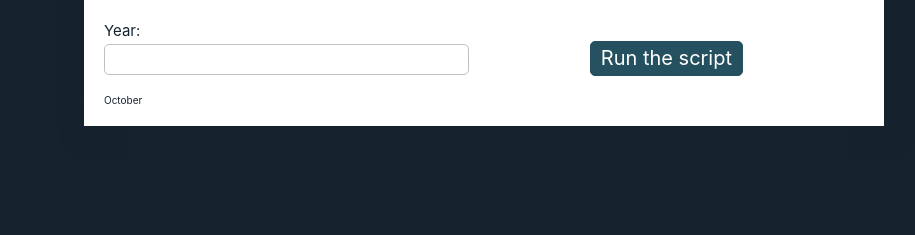
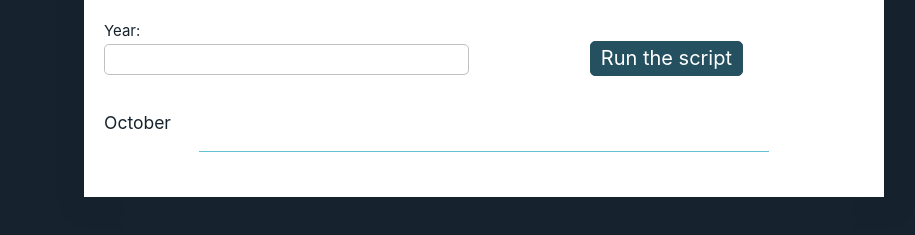
Before and after one commit to RobinMarien/js-complete-course, a website: page 04-dates/05-get-spooky-fridays/index.html in a window 1280 px wide. Both pictures are taken after a click on the button "Run the script". Shown: the part 251-486 px from the top of the page, without its empty margins (156-1071 px from the left). Drawn offline with Linux system fonts and the light colour scheme.

Commit message:
finished 04-05

```diff
--- a/04-dates/05-get-spooky-fridays/index.html
+++ b/04-dates/05-get-spooky-fridays/index.html
@@ -39,11 +39,10 @@
                             <button type="button" id="run">Run the script</button>
                         </div>
                     </form>
-                    <div id="answer">
-
-                    </div>
                 </section>
-
+                <section class="explain">
+                    <p id="answer"></p>
+                </section>
             </div>
         </div>
 
--- a/04-dates/05-get-spooky-fridays/script.js
+++ b/04-dates/05-get-spooky-fridays/script.js
@@ -37,7 +37,7 @@
             date.setMonth(i);
 
             if (date.getDay() === 5){
-                document.getElementById("answer").innerHTML += months[date.getMonth()] + " ";
+                document.getElementById("answer").innerHTML += months[date.getMonth()] + "<br>";
             }
         }
     })
```
